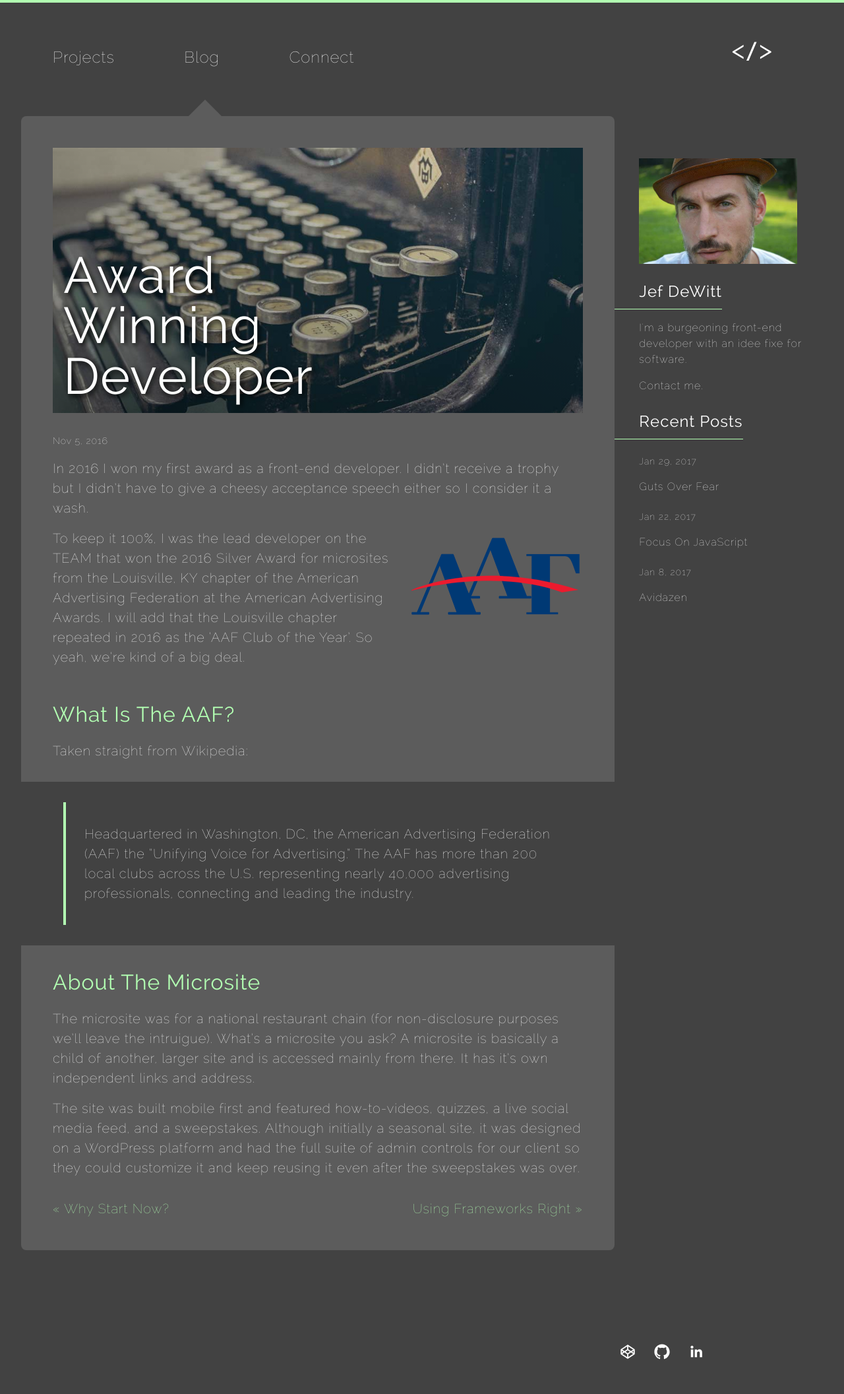
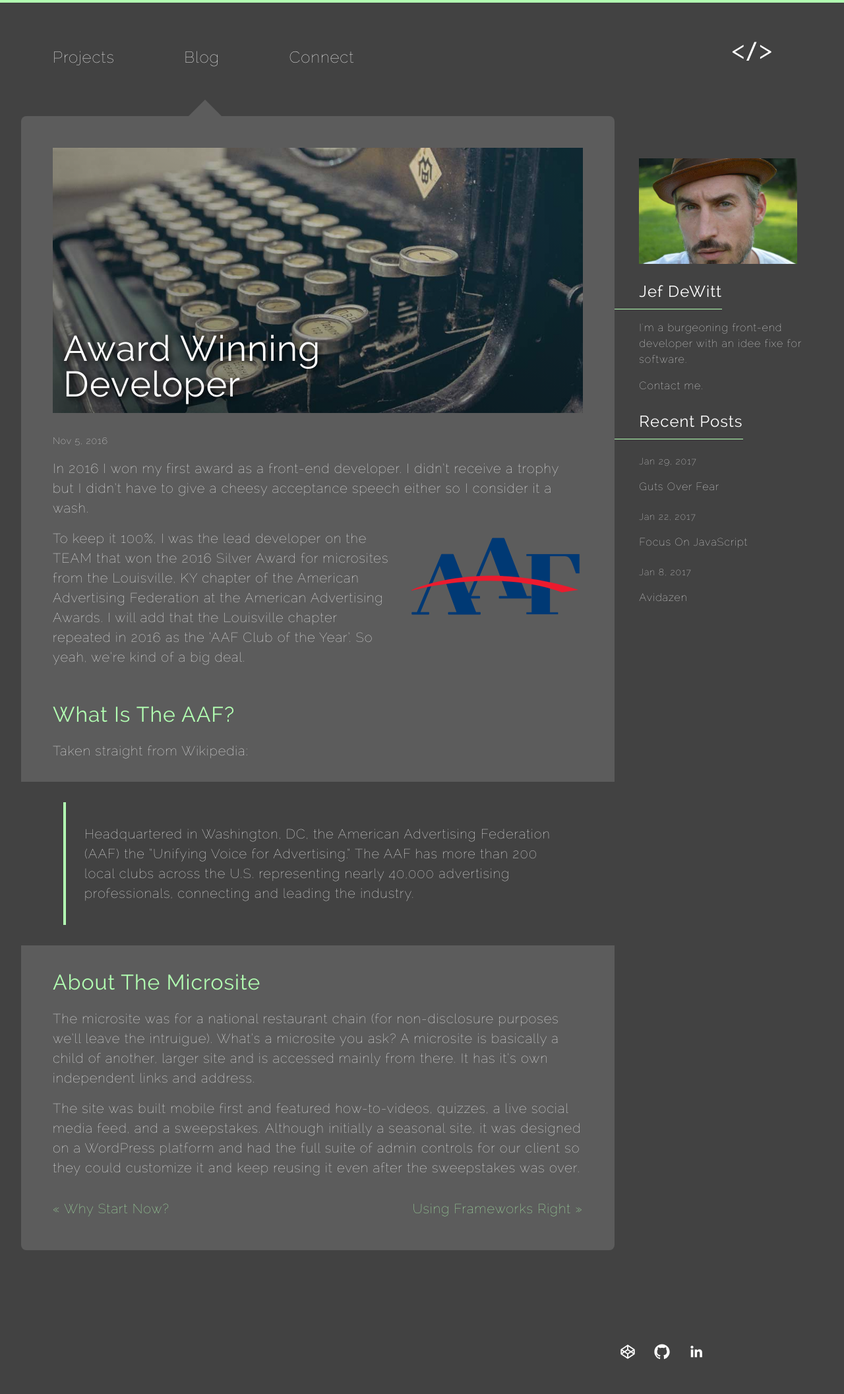
Before and after one commit to jefdewitt/jekyll_portfolio, a Jekyll site: the page built from _posts/2016-11-05-award-winning-developer.markdown, in a window 1280 px wide. Shown: the whole page at 66% size. Built offline with Jekyll 4.4.1, drawn with Linux system fonts in a browser that asks for light colours; nearby versions of some CDN libraries.

Commit message:
fixes font size overflow issue on post pages

```diff
--- a/_includes/head.html
+++ b/_includes/head.html
@@ -19,4 +19,21 @@
   <meta name="theme-color" content="#ffffff">
 
   <script src="https://cdnjs.cloudflare.com/ajax/libs/jquery/3.1.0/jquery.min.js"></script>
+
+  <style>
+  @font-face {
+    font-family: Yellowtail;
+    src: url("data:application/x-font-woff;charset=utf-8;base64,YWJjZGVmZ2hpamtsbW5vcHFyc3R1dnd4eXowMTIzNTY3ODlBQkNERUZHSElKS0xNTk9QUVJTVFVW
+V1hZWg==") format("woff");
+    font-weight: 400;
+    font-style: normal;
+  }
+  @font-face {
+    font-family: Raleway;
+    src: url("data:application/x-font-woff;charset=utf-8;base64,YWJjZGVmZ2hpamtsbW5vcHFyc3R1dnd4eXowMTIzNTY3ODlBQkNERUZHSElKS0xNTk9QUVJTVFVW
+V1hZWg==") format("woff");
+    font-weight: 400;
+    font-style: normal;
+  }
+</style>
 </head>
--- a/_sass/_posts.scss
+++ b/_sass/_posts.scss
@@ -98,7 +98,7 @@
              bottom: 1rem;
              left: 1rem;
               @include media($mobile) {
-                  font-size: 6vw;
+                  font-size: 6vh;
               }
          text-shadow: 3px 3px 8px #000;
          width: 60%;
@@ -107,7 +107,7 @@
  }
 
  .post-title {
-     font-size: 6vw;
+     font-size: 6vh;
      line-height: 1;
  }
 
```
